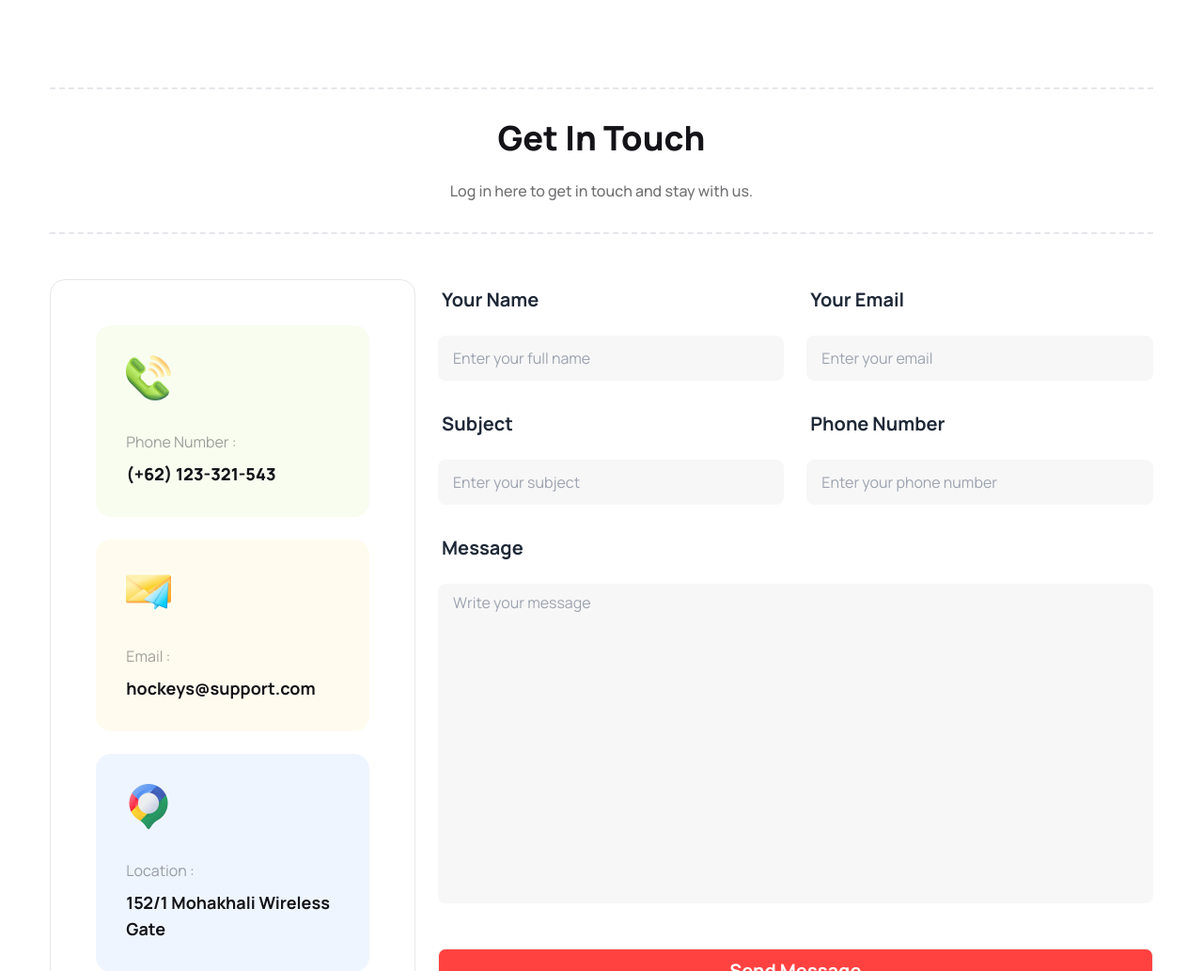
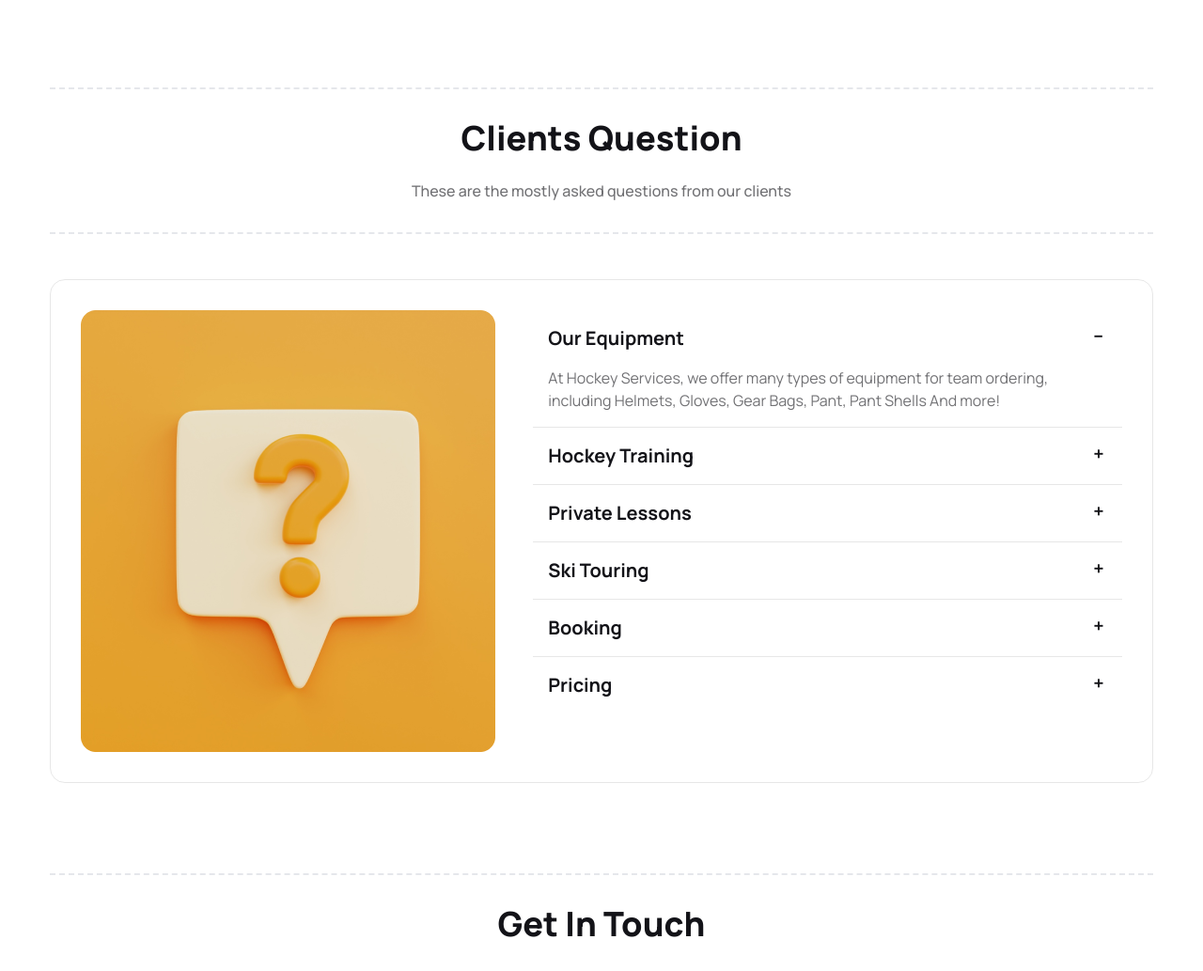
Before and after one commit to Partha-Ds/a-3, a plain HTML site: page index.html in a window 1280 px wide. Shown: the part 3461-4494 px from the top of the page at 94% size. Drawn offline with nearby package versions, Linux system fonts and the light colour scheme.

Commit message:
FAQ section added

```diff
--- a/index.html
+++ b/index.html
@@ -73,8 +73,8 @@
                 </div>
                 <div class="navbar-end gap-6">
                     <a class="invisible lg:visible"><img src="images/search.png" alt=""></a>
-                    <a
-                        class="btn bg-shared-btn text-lg lg:text-xl font-bold border-none px-1 lg:px-5 py-2 text-white">Get Ticket</a>
+                    <a class="btn bg-shared-btn text-lg lg:text-xl font-bold border-none px-1 lg:px-5 py-2 text-white">Get
+                        Ticket</a>
                 </div>
             </div>
         </nav>
@@ -164,7 +164,8 @@
         <section class="container w-11/12 mx-3 lg:mx-auto mt-12 lg:mt-24 text-center">
             <div class="border-y-2 border-dashed py-6 lg:py-8">
                 <h3 class="text-xl lg:text-4xl font-extrabold  text-[#131318]">Program Sections</h3>
-                <p class="font-medium text-[#13131899] mt-4 lg:mt-6">To ensure Proper growth of members, clubs provide several programs</p>
+                <p class="font-medium text-[#13131899] mt-4 lg:mt-6">To ensure Proper growth of members, clubs provide
+                    several programs</p>
             </div>
             <div class="text-left pt-6 lg:pt-12 grid lg:grid-cols-2 gap-6 mb-10 lg:mb-24">
                 <!-- first card -->
@@ -176,7 +177,9 @@
                         <div>
                             <h2 class="card-title text-xl lg:text-3xl font-extrabold mb-3 lg:mb-4 text-white">Junior
                                 Program</h2>
-                            <p class="text-sm lg:text-base font-medium mb-5 lg:mb-6 text-white">If you are at the very beginning level, this program is for you. To enhance skill with training, enroll in this program</p>
+                            <p class="text-sm lg:text-base font-medium mb-5 lg:mb-6 text-white">If you are at the very
+                                beginning level, this program is for you. To enhance skill with training, enroll in this
+                                program</p>
                         </div>
                         <div>
                             <button
@@ -194,7 +197,8 @@
                         <div>
                             <h2 class="card-title text-xl lg:text-3xl font-extrabold mb-3 lg:mb-4 text-white">Teenager
                                 Program</h2>
-                            <p class="text-sm lg:text-base font-medium mb-5 lg:mb-6  text-white">This opportunity is for teenage members! Enroll and keep growing</p>
+                            <p class="text-sm lg:text-base font-medium mb-5 lg:mb-6  text-white">This opportunity is for
+                                teenage members! Enroll and keep growing</p>
                         </div>
                         <div>
                             <button
@@ -212,7 +216,8 @@
                         <div>
                             <h2 class="card-title text-xl lg:text-3xl font-extrabold mb-3 lg:mb-4 text-white">
                                 Professional Program</h2>
-                            <p class="text-sm lg:text-base font-medium mb-5 lg:mb-6  text-white">This program is designed  with professionalism. Enroll here to develop professional learning.</p>
+                            <p class="text-sm lg:text-base font-medium mb-5 lg:mb-6  text-white">This program is
+                                designed with professionalism. Enroll here to develop professional learning.</p>
                         </div>
                         <div>
                             <button
@@ -227,7 +232,8 @@
         <section class="container w-11/12 mx-3 lg:mx-auto mt-12 lg:mt-24">
             <div class="border-y-2 border-dashed py-6 lg:py-8 text-center">
                 <h3 class="text-xl lg:text-4xl font-extrabold  text-[#131318]">Our New Products</h3>
-                <p class="font-medium text-[#13131899] mt-4 lg:mt-6">Here you can see the collections of our new products</p>
+                <p class="font-medium text-[#13131899] mt-4 lg:mt-6">Here you can see the collections of our new
+                    products</p>
             </div>
             <div class="grid grid-cols-1 lg:grid-cols-2 gap-6 pt-6 lg:pt-12 mb-10 lg:mb-24">
                 <!-- first card -->
@@ -318,6 +324,76 @@
                                 class="text-[#FF4240] text-lg font-extrabold">Price - $22.00</span><span
                                 class="flex w-40 text-[#13131880] font-medium"><img src="images/Frame.png"
                                     alt="">Delivery Fee: Free</span></p>
+                    </div>
+                </div>
+            </div>
+        </section>
+        <!-- clients question section -->
+        <section class="container w-11/12 mx-3 lg:mx-auto mt-12 lg:mt-24">
+            <div class="border-y-2 border-dashed py-6 lg:py-8 text-center">
+                <h3 class="text-xl lg:text-4xl font-extrabold  text-[#131318]">Clients Question</h3>
+                <p class="font-medium text-[#13131899] mt-4 lg:mt-6">These are the mostly asked questions from our clients</p>
+            </div>
+            <div class="pt-6 lg:pt-12 mb-10 lg:mb-12">
+                <div class="flex flex-col lg:flex-row gap-6 lg:gap-10 p-6 lg:p-8 border border-[#1313181A] rounded-2xl">
+                        <img src="images/11.png" class="rounded-lg" />
+                    <div class="flex-1">
+                        <div class="collapse collapse-plus border-b border-[#1313181A] rounded-none">
+                            <input type="radio" name="my-accordion-3" checked="checked" />
+                            <div class="collapse-title text-xl font-bold text-[#131318]">
+                                Our Equipment
+                            </div>
+                            <div class="collapse-content text-sm lg:text-base text-[#13131899]">
+                                <p>At Hockey Services, we offer many types of equipment for team ordering, including Helmets, Gloves, Gear Bags, Pant, Pant Shells
+                                    And more! </p>
+                            </div>
+                        </div>
+                        <div class="collapse collapse-plus border-b border-[#1313181A] rounded-none">
+                            <input type="radio" name="my-accordion-3" />
+                            <div class="collapse-title text-xl font-bold text-[#131318]">
+                                Hockey Training
+                            </div>
+                            <div class="collapse-content text-sm lg:text-base text-[#13131899]">
+                                <p>We help players improve their explosive speed, agility, conditioning, and skills on the ice through science-backed training methods.</p>
+                            </div>
+                        </div>
+                        <div class="collapse collapse-plus border-b border-[#1313181A] rounded-none">
+                            <input type="radio" name="my-accordion-3" />
+                            <div class="collapse-title text-xl font-bold text-[#131318]">
+                                Private Lessons
+                            </div>
+                            <div class="collapse-content text-sm lg:text-base text-[#13131899]">
+                                <p>We work with players of all ages and skill levels and would love to help you or your kid privately to take your game to the next level.</p>
+                            </div>
+                        </div>
+                        <div class="collapse collapse-plus border-b border-[#1313181A] rounded-none">
+                            <input type="radio" name="my-accordion-3" />
+                            <div class="collapse-title text-xl font-bold text-[#131318]">
+                                Ski Touring
+                            </div>
+                            <div class="collapse-content text-sm lg:text-base text-[#13131899]">
+                                <p>Whether you’re a complete beginner or a seasoned pro skier, ski lessons are an essential part of ice hockey. </p>
+                            </div>
+                        </div>
+                        <div class="collapse collapse-plus border-b border-[#1313181A] rounded-none">
+                            <input type="radio" name="my-accordion-3" />
+                            <div class="collapse-title text-xl font-bold text-[#131318]">
+                                Booking
+                            </div>
+                            <div class="collapse-content text-sm lg:text-base text-[#13131899]">
+                                <p>You can now book hockey training sessions, pitch time and coaching via our online booking system.</p>
+                            </div>
+                        </div>
+                        <div class="collapse collapse-plus">
+                            <input type="radio" name="my-accordion-3" />
+                            <div class="collapse-title text-xl font-bold text-[#131318]">
+                                Pricing
+                            </div>
+                            <div class="collapse-content text-sm lg:text-base text-[#13131899]">
+                                <p>All payments for membership of the club are divided according to needs and standards</p>
+                            </div>
+                        </div>
+
                     </div>
                 </div>
             </div>
```
